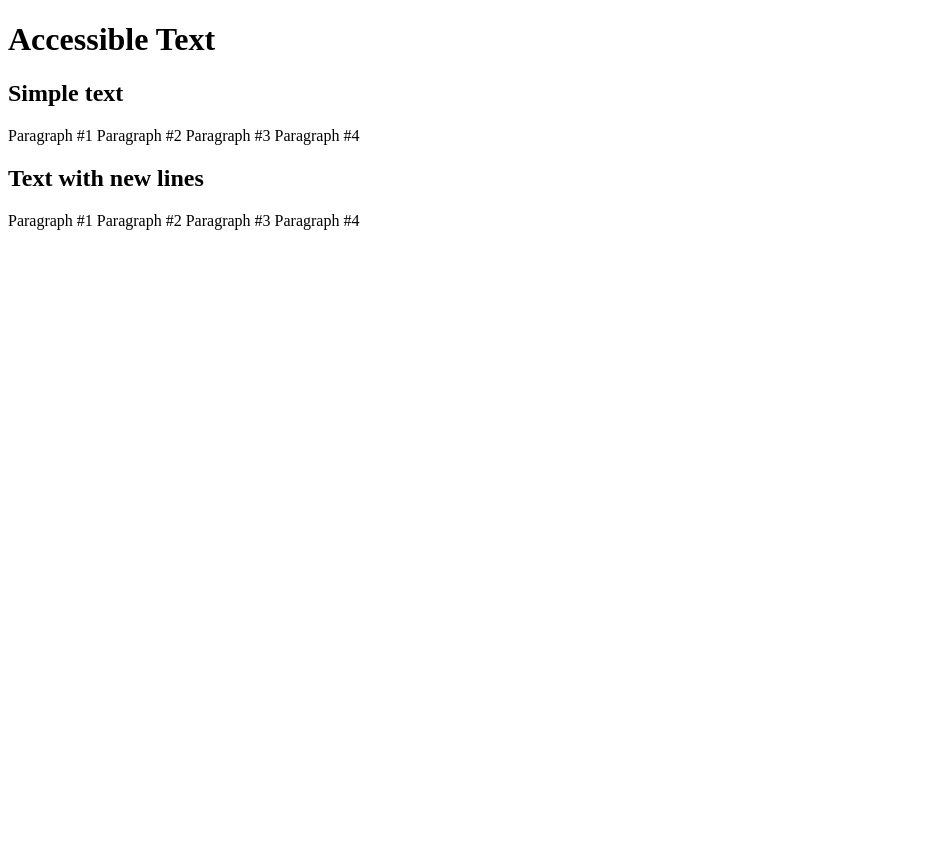
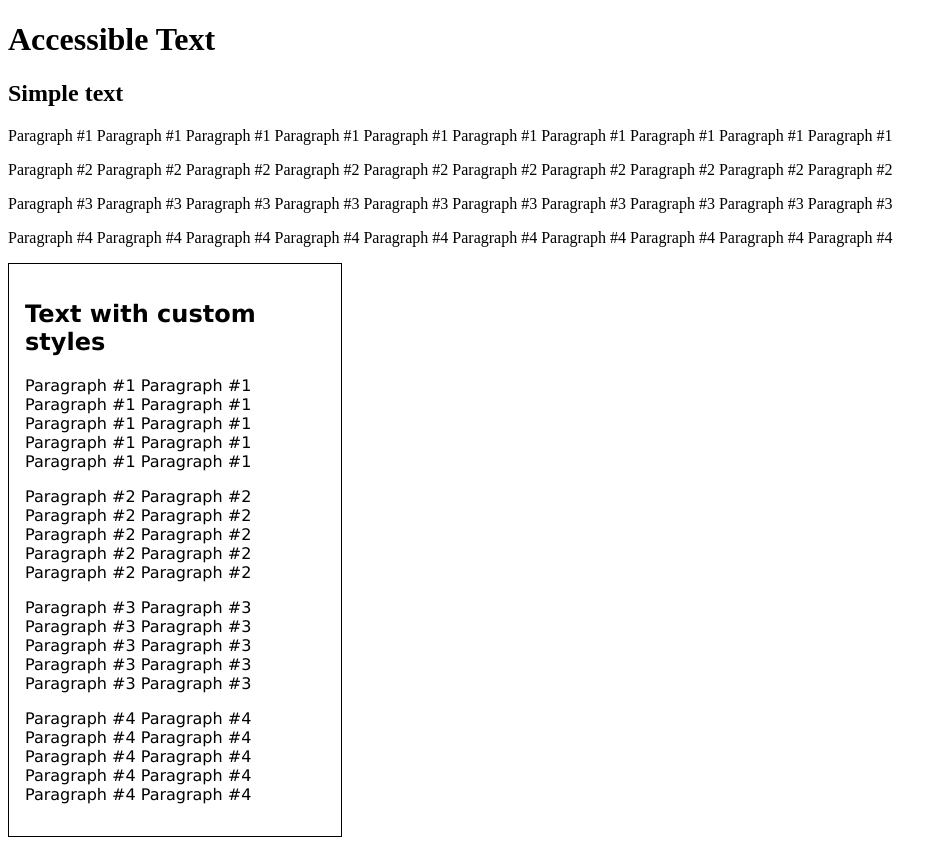
Before and after one commit to danmt/accessible-text, an Angular app: page / in a window 1280 px wide. Shown: the whole page, without its empty margins (0-947 px from the left). Before the commit the page ends 800 px from the top, so only its background shows below. Built offline with nearby package versions, Linux system fonts and the light colour scheme.

Commit message:
created the first notion of the text component

```diff
--- a/src/app/app.component.html
+++ b/src/app/app.component.html
@@ -5,11 +5,11 @@
 <main>
   <section>
     <h2>Simple text</h2>
-    <p>{{ simpleText }}</p>
+    <app-text [innerContent]="text"></app-text>
   </section>
 
-  <section>
-    <h2>Text with new lines</h2>
-    <p>{{ textWithNewLines }}</p>
+  <section class="styled">
+    <h2>Text with custom styles</h2>
+    <app-text [innerContent]="text"></app-text>
   </section>
 </main>
--- a/src/app/app.component.scss
+++ b/src/app/app.component.scss
@@ -0,0 +1,6 @@
+.styled {
+  font-family: Verdana, Geneva, Tahoma, sans-serif;
+  border: 1px solid black;
+  padding: 1rem;
+  width: 300px;
+}
--- a/src/app/app.component.ts
+++ b/src/app/app.component.ts
@@ -6,16 +6,10 @@ import { Component } from '@angular/core';
   styleUrls: ['./app.component.scss']
 })
 export class AppComponent {
-  simpleText = `
-    Paragraph #1
-    Paragraph #2
-    Paragraph #3
-    Paragraph #4
-  `;
-  textWithNewLines = `
-    Paragraph #1\n
-    Paragraph #2\n
-    Paragraph #3\n
-    Paragraph #4\n
+  text = `
+    Paragraph #1 Paragraph #1 Paragraph #1 Paragraph #1 Paragraph #1 Paragraph #1 Paragraph #1 Paragraph #1 Paragraph #1 Paragraph #1
+    Paragraph #2 Paragraph #2 Paragraph #2 Paragraph #2 Paragraph #2 Paragraph #2 Paragraph #2 Paragraph #2 Paragraph #2 Paragraph #2
+    Paragraph #3 Paragraph #3 Paragraph #3 Paragraph #3 Paragraph #3 Paragraph #3 Paragraph #3 Paragraph #3 Paragraph #3 Paragraph #3
+    Paragraph #4 Paragraph #4 Paragraph #4 Paragraph #4 Paragraph #4 Paragraph #4 Paragraph #4 Paragraph #4 Paragraph #4 Paragraph #4
   `;
 }
--- /dev/null
+++ b/src/app/shared/components/text/text.component.html
@@ -0,0 +1 @@
+<p *ngFor="let line of lines$ | async">{{ line }}</p>
--- /dev/null
+++ b/src/app/shared/components/text/text.component.ts
@@ -0,0 +1,26 @@
+import { Component, ChangeDetectionStrategy, Input } from '@angular/core';
+import { BehaviorSubject } from 'rxjs';
+import { map } from 'rxjs/operators';
+
+@Component({
+  selector: 'app-text',
+  templateUrl: './text.component.html',
+  styleUrls: ['./text.component.scss'],
+  changeDetection: ChangeDetectionStrategy.OnPush
+})
+export class TextComponent {
+  private text$ = new BehaviorSubject('');
+
+  lines$ = this.text$.asObservable().pipe(
+    map((content: string) =>
+      content
+        .split('\n')
+        .map((line: string) => line.trim())
+        .filter((line: string) => line)
+    )
+  );
+
+  @Input() set innerContent(text: string) {
+    this.text$.next(text);
+  }
+}
```
Also changed, not shown: src/app/app.module.ts (+4 -7 lines), src/app/shared/shared.module.ts (added, +10 -0 lines), src/app/shared/components/text/text.component.scss (added), 1 other file (tests, documents, lock files or other folders).
